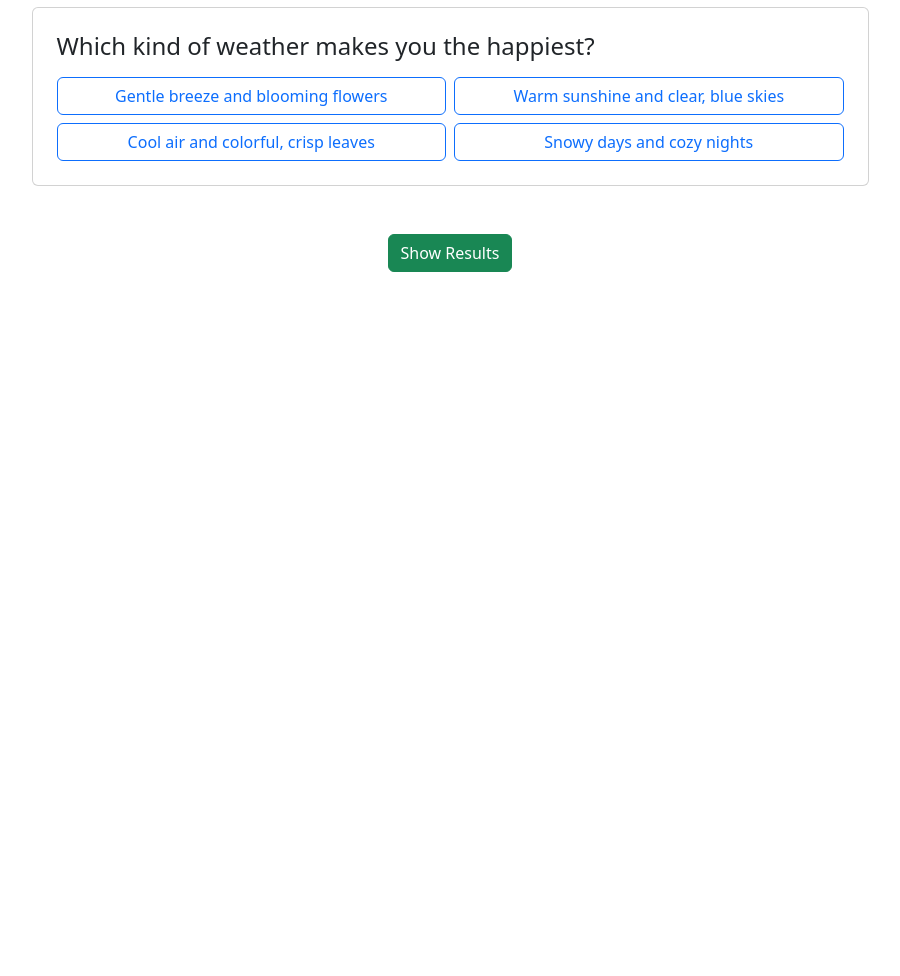
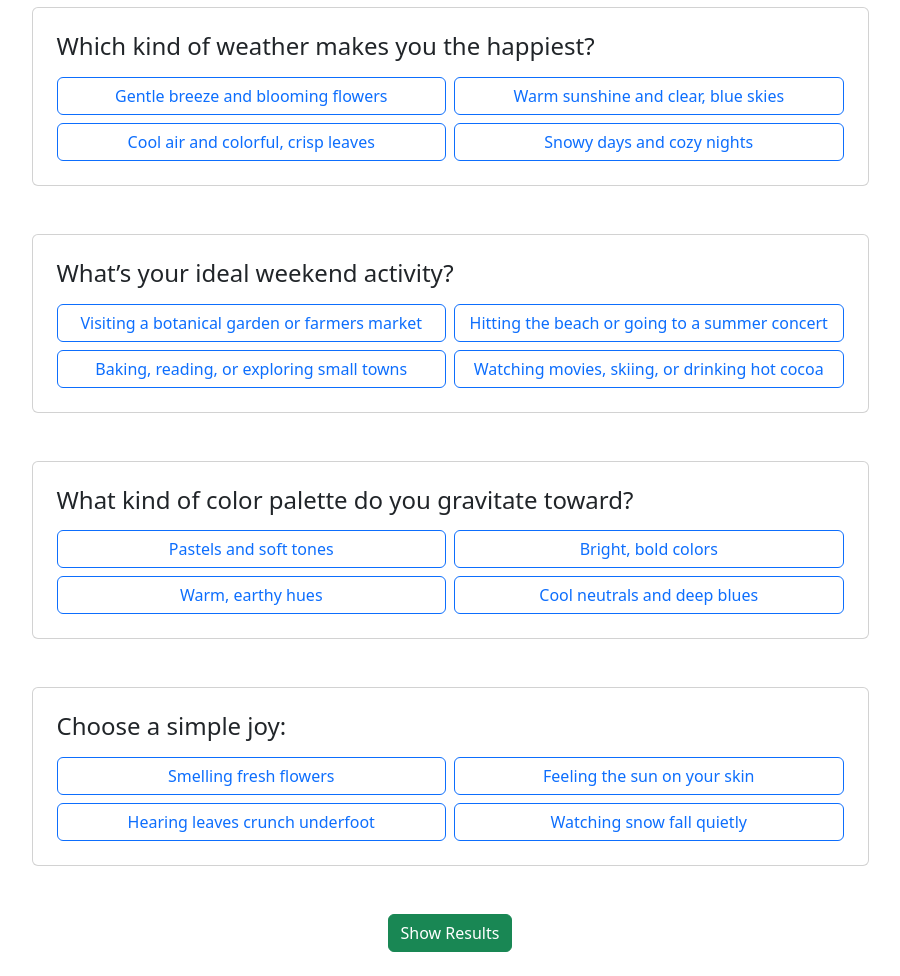
Before and after one commit to brieannawilson-ai/Personality-Quiz-, a plain HTML site: page index.html in a window 1280 px wide. Shown: the part 97-1073 px from the top of the page, without its empty margins (190-1090 px from the left). Before the commit the page ends 800 px from the top, so only its background shows below. Drawn offline with nearby package versions, Linux system fonts and the light colour scheme.

Commit message:
Fill in quiz question and options for 'Which Season Are You?'

```diff
--- a/index.html
+++ b/index.html
@@ -32,8 +32,65 @@
       </div>
     </div>
 
+<div class="container d-flex justify-content-center" id="question-2">
+      <div class="card my-4 p-4 question-block" style="width: 75%;">
+        <h4 class="mb-3">What’s your ideal weekend activity?</h4>
+        <div class="row g-2">
+          <div class="col-6">
+            <button class="btn btn-outline-primary w-100 answer-btn" data-answer="A">Visiting a botanical garden or farmers market</button>
+          </div>
+          <div class="col-6">
+            <button class="btn btn-outline-primary w-100 answer-btn" data-answer="B">Hitting the beach or going to a summer concert</button>
+          </div>
+          <div class="col-6">
+            <button class="btn btn-outline-primary w-100 answer-btn" data-answer="C">Baking, reading, or exploring small towns</button>
+          </div>
+          <div class="col-6">
+            <button class="btn btn-outline-primary w-100 answer-btn" data-answer="D">Watching movies, skiing, or drinking hot cocoa</button>
+          </div>
+        </div>
+      </div>
+    </div>
 
+<div class="container d-flex justify-content-center" id="question-3">
+      <div class="card my-4 p-4 question-block" style="width: 75%;">
+        <h4 class="mb-3">What kind of color palette do you gravitate toward?</h4>
+        <div class="row g-2">
+          <div class="col-6">
+            <button class="btn btn-outline-primary w-100 answer-btn" data-answer="A">Pastels and soft tones</button>
+          </div>
+          <div class="col-6">
+            <button class="btn btn-outline-primary w-100 answer-btn" data-answer="B">Bright, bold colors</button>
+          </div>
+          <div class="col-6">
+            <button class="btn btn-outline-primary w-100 answer-btn" data-answer="C">Warm, earthy hues</button>
+          </div>
+          <div class="col-6">
+            <button class="btn btn-outline-primary w-100 answer-btn" data-answer="D">Cool neutrals and deep blues</button>
+          </div>
+        </div>
+      </div>
+    </div>
 
+        <div class="container d-flex justify-content-center" id="question-4">
+      <div class="card my-4 p-4 question-block" style="width: 75%;">
+        <h4 class="mb-3">Choose a simple joy:</h4>
+        <div class="row g-2">
+          <div class="col-6">
+            <button class="btn btn-outline-primary w-100 answer-btn" data-answer="A">Smelling fresh flowers</button>
+          </div>
+          <div class="col-6">
+            <button class="btn btn-outline-primary w-100 answer-btn" data-answer="B">Feeling the sun on your skin</button>
+          </div>
+          <div class="col-6">
+            <button class="btn btn-outline-primary w-100 answer-btn" data-answer="C">Hearing leaves crunch underfoot</button>
+          </div>
+          <div class="col-6">
+            <button class="btn btn-outline-primary w-100 answer-btn" data-answer="D">Watching snow fall quietly</button>
+          </div>
+        </div>
+      </div>
+    </div>
     <!-- End quiz element -->
 
     <!-- Add more quiz elements here -->
```
